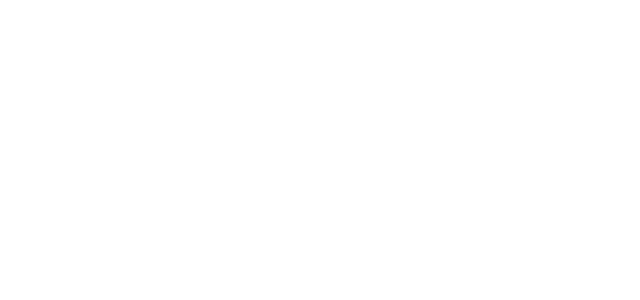
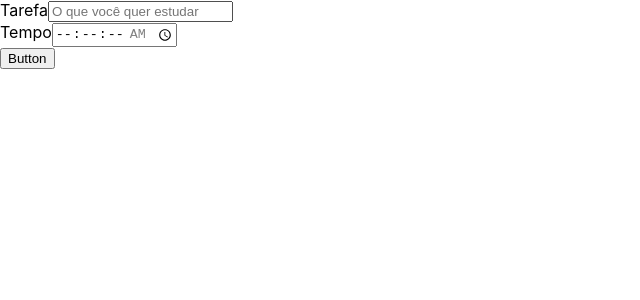
Before and after one commit to danielmota83/organizador_de_estudos, a React (Create React App) app: page / in a window 1280 px wide. Shown: the top 300 px of the page, without its empty margins (0-640 px from the left). Built offline with nearby package versions, Linux system fonts and the light colour scheme.

Commit message:
chore: creating Fomr component

```diff
--- a/src/App.tsx
+++ b/src/App.tsx
@@ -1,12 +1,10 @@
 import React from 'react';
-
+import Form from './components/Form';
 
 function App() {
   return (
     <div className="App">
-      <header className="App-header">
-
-      </header>
+        <Form/>
     </div>
   );
 }
--- a/src/components/Button/index.tsx
+++ b/src/components/Button/index.tsx
@@ -10,4 +10,4 @@
     }
 }
 
-export default Button
+export default Button;
--- /dev/null
+++ b/src/components/Form/index.tsx
@@ -0,0 +1,41 @@
+import React from "react";
+import Button from "../Button";
+
+class Form extends React.Component {
+    render(){
+        return(
+            <form >
+            <div>
+                <label htmlFor="tarefa">
+                    Tarefa
+                </label>
+                <input
+                type= "text"
+                name = "tarefa"
+                id = "tarefa"
+                placeholder="O que você quer estudar"
+                required
+                />
+            </div>
+            <div>
+            <label htmlFor="tempo">
+                Tempo
+            </label>
+            <input
+            type= "time"
+            step="1"
+            name = "tempo"
+            id = "tempo"
+            min="00:00:00"
+            max = "02:00:00"
+            required
+            />
+        </div>
+        <Button/>
+        </form>
+        )
+    }
+
+    }
+
+    export default Form
```
